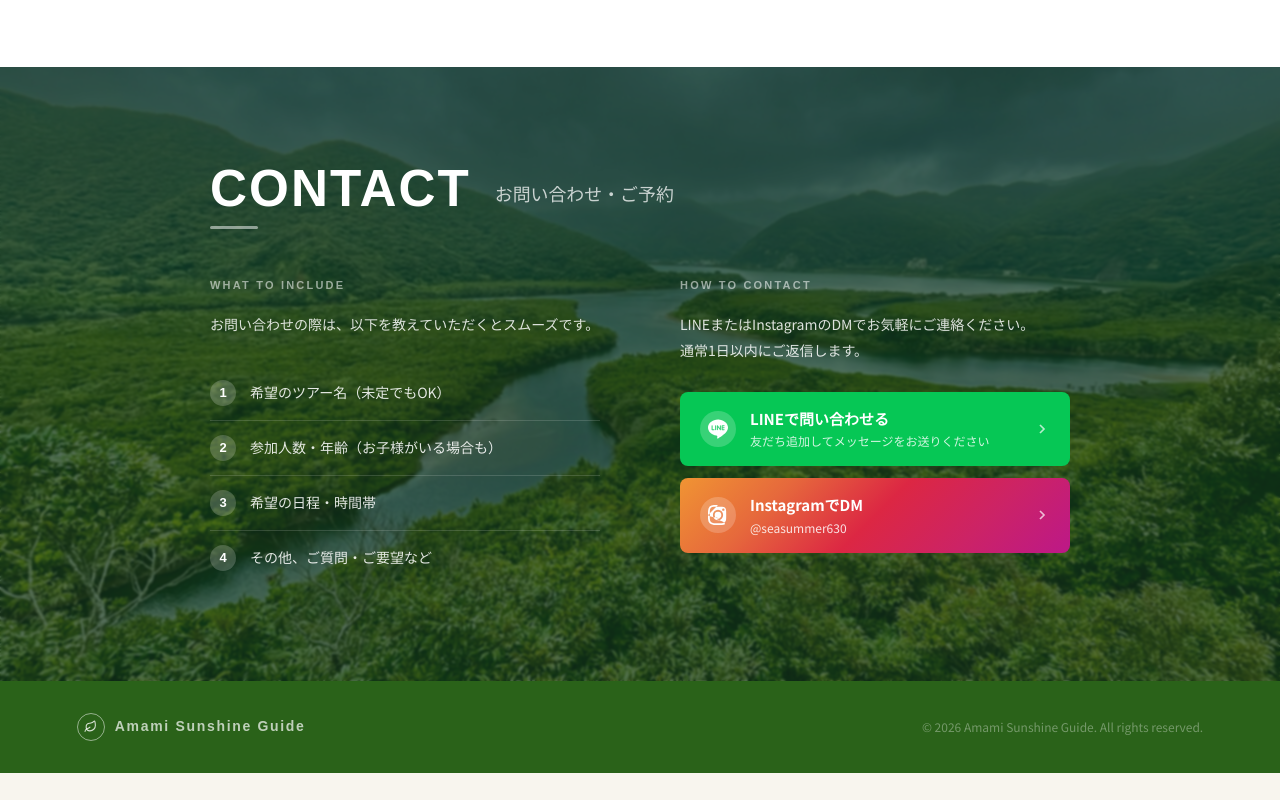
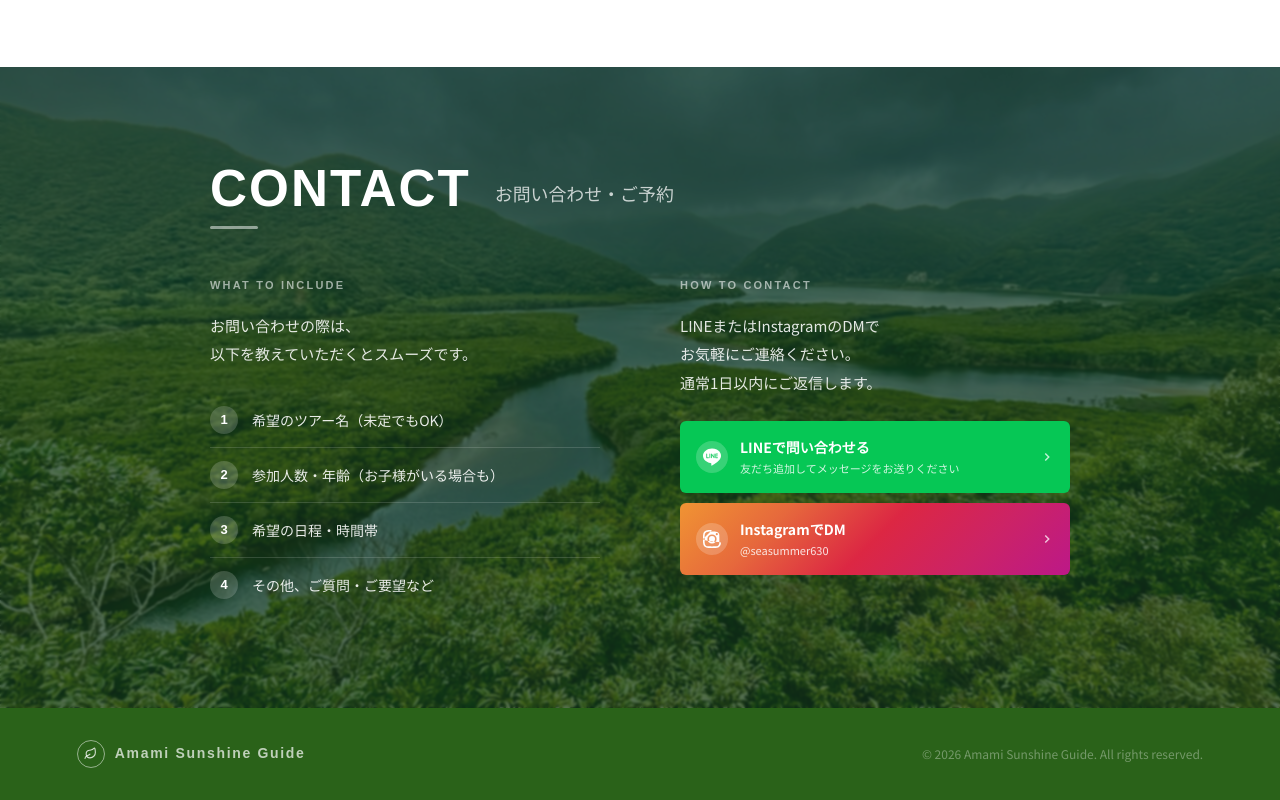
Before and after one commit to ikucha-portfolio/amami-guide-redesign, a React (Vite) app: page / in a window 1280 px wide. Shown: the part 3417-4217 px from the top of the page. Before the commit the page ends 4190 px from the top, so only its background shows below. Built offline with nearby package versions, Linux system fonts and the light colour scheme.

Commit message:
Contactスマホ最適化

```diff
--- a/src/components/Contact.jsx
+++ b/src/components/Contact.jsx
@@ -12,6 +12,13 @@
 const INSTAGRAM_URL = "https://www.instagram.com/seasummer630/";
 
 export default function Contact() {
+  const contactItems = [
+    "希望のツアー名（未定でもOK）",
+    "参加人数・年齢（お子様がいる場合も）",
+    "希望の日程・時間帯",
+    "その他、ご質問・ご要望など",
+  ];
+
   return (
     <section
       id="contact"
@@ -21,8 +28,6 @@
         backgroundImage: "url('/images/amami2.jpeg')",
         backgroundSize: "cover",
         backgroundPosition: "center center",
-
-        // Parallax
         backgroundAttachment: "fixed",
       }}
     >
@@ -33,6 +38,7 @@
           inset: 0,
           background: "rgba(20, 55, 30, 0.72)",
           backdropFilter: "blur(1px)",
+          WebkitBackdropFilter: "blur(1px)",
         }}
       />
 
@@ -43,13 +49,16 @@
           zIndex: 1,
         }}
       >
+        {/* Section Header */}
         <SectionHeader
           title="CONTACT"
           subtitle="お問い合わせ・ご予約"
           light
         />
 
+        {/* Contact Content */}
         <div
+          className="contact-grid"
           style={{
             display: "grid",
             gridTemplateColumns: "1fr 1fr",
@@ -57,31 +66,26 @@
             alignItems: "start",
           }}
         >
-          {/* Left: WHAT TO INCLUDE */}
+          {/* ========================================
+              WHAT TO INCLUDE
+          ======================================== */}
+
           <div>
-            <div
-              style={{
-                fontFamily: "'Cabin', sans-serif",
-                fontSize: "11px",
-                fontWeight: 700,
-                letterSpacing: "0.2em",
-                color: "rgba(255,255,255,0.55)",
-                marginBottom: "18px",
-              }}
-            >
+            <ContactLabel>
               WHAT TO INCLUDE
-            </div>
+            </ContactLabel>
 
             <p
               style={{
-                fontSize: "14px",
-                color: "rgba(255,255,255,0.85)",
-                lineHeight: 1.85,
-                margin: 0,
-                marginBottom: "28px",
+                fontSize: "15px",
+                color: "rgba(255,255,255,0.88)",
+                lineHeight: 1.9,
+                margin: "0 0 24px",
               }}
             >
-              お問い合わせの際は、以下を教えていただくとスムーズです。
+              お問い合わせの際は、
+              <br />
+              以下を教えていただくとスムーズです。
             </p>
 
             <div
@@ -90,31 +94,28 @@
                 flexDirection: "column",
               }}
             >
-              {[
-                "希望のツアー名（未定でもOK）",
-                "参加人数・年齢（お子様がいる場合も）",
-                "希望の日程・時間帯",
-                "その他、ご質問・ご要望など",
-              ].map((item, i) => (
+              {contactItems.map((item, index) => (
                 <div
                   key={item}
                   style={{
                     display: "flex",
                     alignItems: "center",
                     gap: "14px",
-                    padding: "14px 0",
+                    padding: "13px 0",
                     borderBottom:
-                      i < 3
+                      index < contactItems.length - 1
                         ? "1px solid rgba(255,255,255,0.15)"
                         : "none",
                   }}
                 >
+                  {/* Number */}
                   <div
                     style={{
-                      width: "26px",
-                      height: "26px",
+                      width: "28px",
+                      height: "28px",
                       borderRadius: "50%",
-                      background: "rgba(255,255,255,0.2)",
+                      background:
+                        "rgba(255,255,255,0.18)",
                       display: "flex",
                       alignItems: "center",
                       justifyContent: "center",
@@ -125,13 +126,15 @@
                       color: "#FFFFFF",
                     }}
                   >
-                    {i + 1}
+                    {index + 1}
                   </div>
 
+                  {/* Text */}
                   <span
                     style={{
                       fontSize: "14px",
-                      color: "rgba(255,255,255,0.88)",
+                      color: "rgba(255,255,255,0.9)",
+                      lineHeight: 1.6,
                     }}
                   >
                     {item}
@@ -141,81 +144,57 @@
             </div>
           </div>
 
-          {/* Right: HOW TO CONTACT */}
+          {/* ========================================
+              HOW TO CONTACT
+          ======================================== */}
+
           <div>
-            <div
-              style={{
-                fontFamily: "'Cabin', sans-serif",
-                fontSize: "11px",
-                fontWeight: 700,
-                letterSpacing: "0.2em",
-                color: "rgba(255,255,255,0.55)",
-                marginBottom: "18px",
-              }}
-            >
+            <ContactLabel>
               HOW TO CONTACT
-            </div>
+            </ContactLabel>
 
             <p
               style={{
-                fontSize: "14px",
-                color: "rgba(255,255,255,0.85)",
-                lineHeight: 1.85,
-                margin: 0,
-                marginBottom: "28px",
+                fontSize: "15px",
+                color: "rgba(255,255,255,0.88)",
+                lineHeight: 1.9,
+                margin: "0 0 24px",
               }}
             >
-              LINEまたはInstagramのDMでお気軽にご連絡ください。
+              LINEまたはInstagramのDMで
+              <br />
+              お気軽にご連絡ください。
               <br />
               通常1日以内にご返信します。
             </p>
 
+            {/* Contact Buttons */}
             <div
               style={{
                 display: "flex",
                 flexDirection: "column",
-                gap: "12px",
+                gap: "10px",
               }}
             >
-              {/* LINE button */}
+              {/* LINE */}
               <a
                 href={LINE_URL}
                 target="_blank"
                 rel="noopener noreferrer"
-                style={{
-                  display: "flex",
-                  alignItems: "center",
-                  gap: "16px",
-                  background: "#06C755",
-                  borderRadius: "8px",
-                  padding: "16px 20px",
-                  textDecoration: "none",
-                  cursor: "pointer",
-                  justifyContent: "space-between",
-                }}
+                style={contactButtonStyle("#06C755")}
               >
                 <div
                   style={{
                     display: "flex",
                     alignItems: "center",
-                    gap: "14px",
+                    gap: "12px",
+                    minWidth: 0,
                   }}
                 >
-                  <div
-                    style={{
-                      width: "36px",
-                      height: "36px",
-                      borderRadius: "50%",
-                      background: "rgba(255,255,255,0.2)",
-                      display: "flex",
-                      alignItems: "center",
-                      justifyContent: "center",
-                      flexShrink: 0,
-                    }}
-                  >
+                  <div style={iconCircleStyle}>
                     <svg
-                      width="20"
-                      height="20"
+                      width="18"
+                      height="18"
                       viewBox="0 0 24 24"
                       fill="white"
                       aria-hidden="true"
@@ -224,13 +203,17 @@
                     </svg>
                   </div>
 
-                  <div>
+                  <div
+                    style={{
+                      minWidth: 0,
+                    }}
+                  >
                     <div
                       style={{
                         color: "#FFFFFF",
                         fontWeight: 700,
-                        fontSize: "15px",
-                        fontFamily: "'Noto Sans JP', sans-serif",
+                        fontSize: "14px",
+                        lineHeight: 1.4,
                       }}
                     >
                       LINEで問い合わせる
@@ -238,8 +221,10 @@
 
                     <div
                       style={{
-                        color: "rgba(255,255,255,0.82)",
-                        fontSize: "12px",
+                        color:
+                          "rgba(255,255,255,0.82)",
+                        fontSize: "11px",
+                        lineHeight: 1.5,
                         marginTop: "2px",
                       }}
                     >
@@ -251,51 +236,31 @@
                 <ArrowIcon />
               </a>
 
-              {/* Instagram button */}
+              {/* Instagram */}
               <a
                 href={INSTAGRAM_URL}
                 target="_blank"
                 rel="noopener noreferrer"
-                style={{
-                  display: "flex",
-                  alignItems: "center",
-                  gap: "16px",
-                  background:
-                    "linear-gradient(135deg, #f09433 0%, #e6683c 25%, #dc2743 50%, #cc2366 75%, #bc1888 100%)",
-                  borderRadius: "8px",
-                  padding: "16px 20px",
-                  textDecoration: "none",
-                  cursor: "pointer",
-                  justifyContent: "space-between",
-                }}
+                style={contactButtonStyle(
+                  "linear-gradient(135deg, #f09433 0%, #e6683c 25%, #dc2743 50%, #cc2366 75%, #bc1888 100%)"
+                )}
               >
                 <div
                   style={{
                     display: "flex",
                     alignItems: "center",
-                    gap: "14px",
+                    gap: "12px",
                   }}
                 >
-                  <div
-                    style={{
-                      width: "36px",
-                      height: "36px",
-                      borderRadius: "50%",
-                      background: "rgba(255,255,255,0.2)",
-                      display: "flex",
-                      alignItems: "center",
-                      justifyContent: "center",
-                      flexShrink: 0,
-                    }}
-                  >
+                  <div style={iconCircleStyle}>
                     <svg
-                      width="20"
-                      height="20"
+                      width="18"
+                      height="18"
                       viewBox="0 0 24 24"
                       fill="white"
                       aria-hidden="true"
                     >
-                      <path d="M12 2.163c3.204 0 3.584.012 4.85.07 3.252.148 4.771 1.691 4.919 4.919.058 1.265.069 1.645.069 4.849 0 3.205-.012 3.584-.069 4.849-.149 3.225-1.664 4.771-4.919 4.919-1.266.058-1.644.07-4.85.07-3.204 0-3.584-.012-4.849-.07-3.26-.149-4.771-1.699-4.919-4.92-.058-1.265-.07-1.644-.07-4.849 0-3.204.013-3.583.07-4.849.149-3.227 1.664-4.771 4.919-4.919 1.266-.057 1.645-.069 4.849-.069zM12 0C8.741 0 8.333.014 7.053.072 2.695.272.273 2.69.073 7.052.014 8.333 0 8.741 0 12c0 3.259.014 3.668.072 4.948.2 4.358 2.618 6.78 6.98 6.98C8.333 23.986 8.741 24 12 24c3.259 0 3.668-.014 4.948-.072 4.354-.2 6.782-2.618-6.979-6.98C23.986 15.668.014 15.259 0 12zm0 5.838a6.162 6.162 0 100 12.324 6.162 6.162 0 000-12.324zM12 16a4 4 0 110-8 4 4 0 010 8zm6.406-11.845a1.44 1.44 0 100 2.881 1.44 1.44 0 000-2.881z" />
+                      <path d="M12 2.163c3.204 0 3.584.012 4.85.07 3.252.148 4.771 1.691 4.919 4.919.058 1.265.069 1.645.069 4.849 0 3.205-.012 3.584-.069 4.849-.149 3.225-1.664 4.771-4.919 4.919-1.266.058-1.644.07-4.85.07-3.204 0-3.584-.012-4.849-.07-3.26-.149-4.771-1.699-4.919-4.92-.058-1.265-.07-1.644-.07-4.849 0-3.204.013-3.583.07-4.849.149-3.227 1.664-4.771 4.919-4.919 1.266-.057 1.645-.069 4.849-.069zM12 0C8.741 0 8.333.014 7.053.072 2.695.272.273 2.69.073 7.052.014 8.333 0 8.741 0 12c0 3.259.014 3.668.072 4.948.2 4.358 2.618 6.78 6.98 6.98C8.333 23.986 8.741 24 12 24c3.259 0 3.668-.014 4.948-.072 4.354-.2 6.782-2.618 6.979-6.98C23.986 15.668.014 15.259 0 12zm0 5.838a6.162 6.162 0 100 12.324 6.162 6.162 0 000-12.324zM12 16a4 4 0 110-8 4 4 0 010 8zm6.406-11.845a1.44 1.44 0 100 2.881 1.44 1.44 0 000-2.881z" />
                     </svg>
                   </div>
 
@@ -304,8 +269,8 @@
                       style={{
                         color: "#FFFFFF",
                         fontWeight: 700,
-                        fontSize: "15px",
-                        fontFamily: "'Noto Sans JP', sans-serif",
+                        fontSize: "14px",
+                        lineHeight: 1.4,
                       }}
                     >
                       InstagramでDM
@@ -313,8 +278,10 @@
 
                     <div
                       style={{
-                        color: "rgba(255,255,255,0.85)",
-                        fontSize: "12px",
+                        color:
+                          "rgba(255,255,255,0.85)",
+                        fontSize: "11px",
+                        lineHeight: 1.5,
                         marginTop: "2px",
                       }}
                     >
@@ -329,20 +296,109 @@
           </div>
         </div>
       </div>
+
+      {/* Mobile Responsive */}
+      <style>{`
+        @media (max-width: 768px) {
+          #contact {
+            background-attachment: scroll !important;
+          }
+
+          #contact .contact-grid {
+            grid-template-columns: 1fr !important;
+            gap: 52px !important;
+          }
+        }
+      `}</style>
     </section>
   );
 }
 
+/* ========================================
+   Contact Label
+======================================== */
+
+function ContactLabel({ children }) {
+  return (
+    <div
+      style={{
+        fontFamily: "'Cabin', sans-serif",
+        fontSize: "11px",
+        fontWeight: 700,
+        letterSpacing: "0.2em",
+        color: "rgba(255,255,255,0.58)",
+        marginBottom: "18px",
+      }}
+    >
+      {children}
+    </div>
+  );
+}
+
+/* ========================================
+   Contact Button
+======================================== */
+
+function contactButtonStyle(background) {
+  return {
+    display: "flex",
+    alignItems: "center",
+    justifyContent: "space-between",
+
+    width: "100%",
+    minHeight: "72px",
+
+    boxSizing: "border-box",
+
+    background,
+    borderRadius: "6px",
+
+    padding: "12px 16px",
+
+    textDecoration: "none",
+    cursor: "pointer",
+
+    transition:
+      "transform 0.2s ease, opacity 0.2s ease",
+  };
+}
+
+/* ========================================
+   Icon Circle
+======================================== */
+
+const iconCircleStyle = {
+  width: "32px",
+  height: "32px",
+  borderRadius: "50%",
+
+  background: "rgba(255,255,255,0.2)",
+
+  display: "flex",
+  alignItems: "center",
+  justifyContent: "center",
+
+  flexShrink: 0,
+};
+
+/* ========================================
+   Arrow
+======================================== */
+
 function ArrowIcon() {
   return (
     <svg
-      width="16"
-      height="16"
+      width="14"
+      height="14"
       viewBox="0 0 24 24"
       fill="none"
-      stroke="rgba(255,255,255,0.7)"
+      stroke="rgba(255,255,255,0.75)"
       strokeWidth="2.5"
       aria-hidden="true"
+      style={{
+        flexShrink: 0,
+        marginLeft: "10px",
+      }}
     >
       <polyline points="9 18 15 12 9 6" />
     </svg>
```
